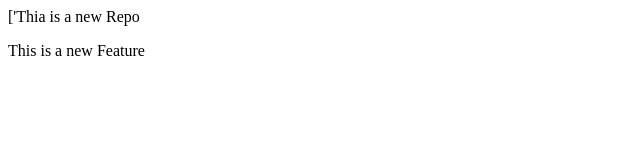
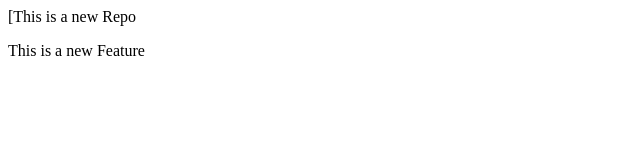
Before and after one commit to Komal-2025/localrepo1, a plain HTML site: page index.html in a window 1280 px wide. Shown: the full height of the page, 0-640 px from the left. Drawn offline with Linux system fonts and the light colour scheme.

Commit message:
add new changr

```diff
--- a/index.html
+++ b/index.html
@@ -1,3 +1,3 @@
 
-<p> ['Thia is a new Repo</p>
+<p> [This is a new Repo</p>
 <p>This is a new Feature</p>
```
